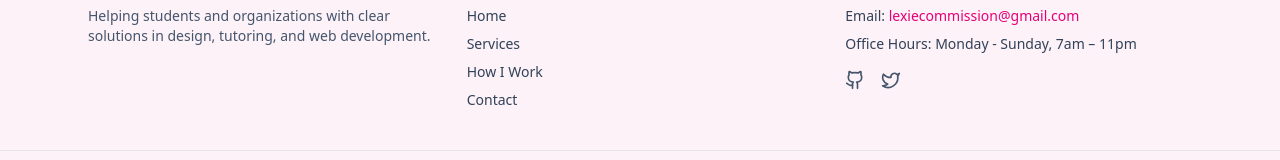
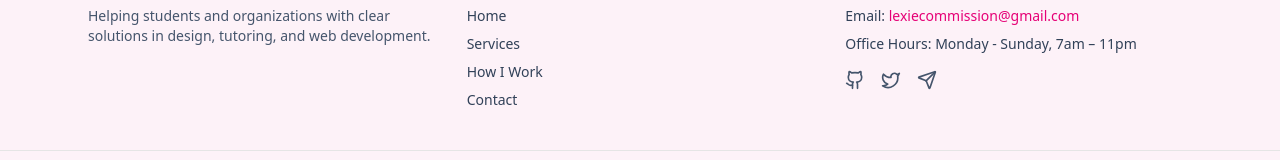
Before and after one commit to lexcommission/website, a Next.js app: page / in a window 1280 px wide. Shown: the part 3481-3641 px from the top of the page. Built offline with nearby package versions, Linux system fonts and the light colour scheme.

Commit message:
Update page.tsx

```diff
--- a/src/app/page.tsx
+++ b/src/app/page.tsx
@@ -565,6 +565,14 @@ export default function Page() {
               >
                 <Icons.Twitter className="w-5 h-5" />
               </a>
+              <a
+                href="https://t.me/itsslexie"
+                target="_blank"
+                rel="noopener noreferrer"
+                className="text-slate-600 hover:text-pink-600"
+              >
+                <Icons.Send className="w-5 h-5" /> {/* Lucide's "Send" icon (Telegram style) */}
+              </a>
             </div>
           </div>
         </div>
```
